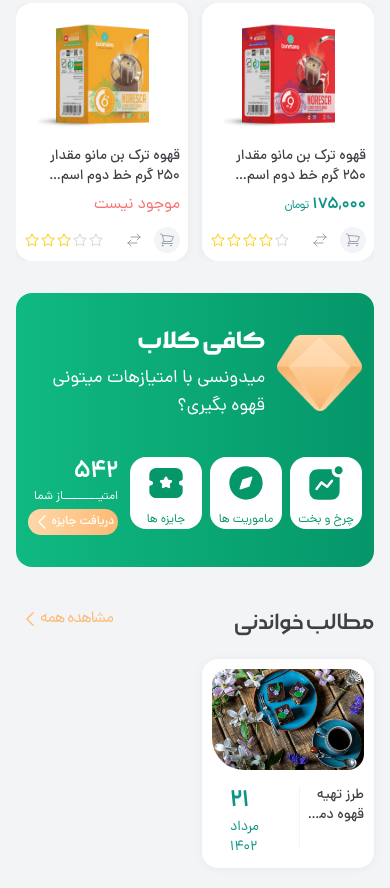
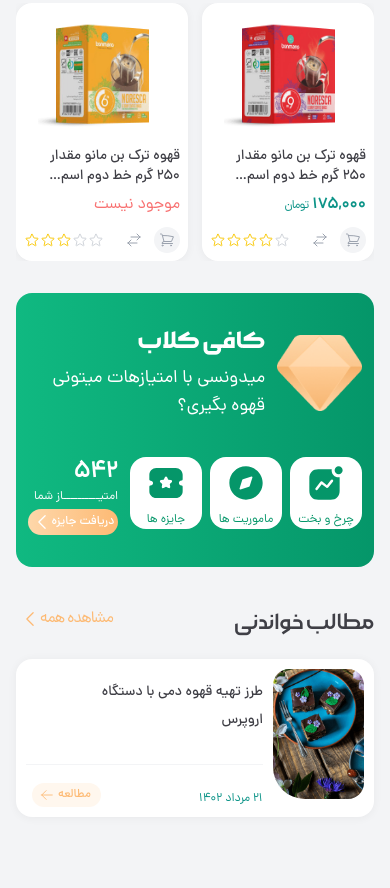
Before and after one commit to alireza-mirshamsi/coffee_shop_template, a website: page public/index.html in a window 390 px wide. Shown: the part 1719-2607 px from the top of the page. After the commit the page ends 2568 px from the top, so only its background shows below. Drawn offline with Linux system fonts and the light colour scheme.

Commit message:
update index.html

```diff
--- a/public/index.html
+++ b/public/index.html
@@ -156,6 +156,9 @@
             <path
                 d="M35.712 6C40.28 6 43.998 9.68403 43.998 14.2103L44 19.5649C44 19.9573 43.842 20.3378 43.562 20.6152C43.28 20.8946 42.9 21.0512 42.5 21.0512C40.858 21.0512 39.522 22.375 39.522 24.002C39.522 25.629 40.858 26.9528 42.5 26.9528C43.328 26.9528 44 27.6186 44 28.4391V33.7917C44 38.318 40.284 42 35.716 42H12.286C7.718 42 4 38.318 4 33.7917V28.4391C4 27.6186 4.672 26.9528 5.5 26.9528C7.144 26.9528 8.48 25.629 8.48 24.002C8.48 22.4166 7.198 21.2236 5.5 21.2236C5.102 21.2236 4.722 21.067 4.44 20.7876C4.158 20.5082 4 20.1297 4 19.7373L4.004 14.2103C4.004 9.68403 7.72 6 12.288 6H35.712ZM24.004 16.3069C23.436 16.3069 22.928 16.6201 22.674 17.1234L21.216 20.0504L17.964 20.5201C17.402 20.5994 16.942 20.9799 16.764 21.5149C16.588 22.05 16.73 22.6286 17.138 23.021L19.496 25.296L18.94 28.5124C18.844 29.0673 19.07 29.6182 19.53 29.9491C19.79 30.1334 20.092 30.2286 20.398 30.2286C20.632 30.2286 20.868 30.1711 21.084 30.0581L24 28.5401L26.91 30.0542C27.414 30.3217 28.012 30.2801 28.47 29.9472C28.932 29.6182 29.158 29.0673 29.062 28.5124L28.504 25.296L30.862 23.021C31.272 22.6286 31.414 22.05 31.236 21.5149C31.06 20.9799 30.6 20.5994 30.044 20.5221L26.786 20.0504L25.328 17.1254C25.078 16.622 24.57 16.3089 24.004 16.3069Z"
                 fill="#059669" />
+        </symbol>
+        <symbol id="arrow-left" xmlns="http://www.w3.org/2000/svg" fill="none" viewBox="0 0 24 24" stroke-width="1.5" stroke="currentColor" class="w-6 h-6">
+            <path stroke-linecap="round" stroke-linejoin="round" d="M10.5 19.5L3 12m0 0l7.5-7.5M3 12h18" />
         </symbol>
 
 
@@ -1144,25 +1147,33 @@
                     </a>
                 </div>
                 <!-- Section content -->
-                <div class="grid grid-cols-2 sm:grid-cols-3 lg:grid-cols-4 gap-3.5 md:gap-5">
-                    <div class="group p-2.5 md:pb-2 bg-white rounded-2xl dark:bg-zinc-700 shadow-normal">
-                        <div class="relative mb-4 rounded-2xl rounded-bl-4xl overflow-hidden">
-                            <img src="images/blogs/blog-1.png" alt="blog 1">
+                <div class="grid grid-cols-1 sm:grid-cols-3 lg:grid-cols-4 gap-3.5 md:gap-5">
+                    <div class="group flex gap-x-2.5 sm:block p-2.5 md:pb-2 bg-white rounded-2xl dark:bg-zinc-700 shadow-normal">
+                        <div class="relative w-[130px] h-[130px] sm:w-auto sm:h-auto sm:mb-4 rounded-2xl rounded-bl-4xl overflow-hidden">
+                            <img src="images/blogs/blog-1.png" class="h-full sm:h-auto object-cover" alt="blog 1">
                             <div class="absolute inset-0 w-full h-full hidden md:flex-center invisible opacity-0 group-hover:visible group-hover:opacity-100 bg-gradient-to-r from-orange-200/80 to-orange-300/80 transition-all delay-100">
                                 <svg class=" w-[138px] h-[54px] text-amber-900 ">
                                     <use href=" #logo-type "></use>
                                 </svg>
                             </div>
                         </div>
-                        <div class="flex items-start justify-between ">
-                            <h2 class="font-DanaMedium md:font-Dana line-clamp-2 max-w-[193px] text-sm md:text-lg text-zinc-700 dark:text-white "> طرز تهیه قهوه دمی با دستگاه اروپرس</h2>
-                            <div class="flex gap-5 ">
-                                <span class="w-px h-[61px] bg-gray-100 dark:bg-white/10 "></span>
-                                <div class="flex flex-col ml-[18px] pr-5 text-teal-600 dark:text-emerald-500 text-sm text-left ">
+                        <div class="w-full sm:flex items-start justify-between ">
+                            <a href="#" class="inline-block font-DanaMedium md:font-Dana line-clamp-2 max-w-[193px] mt-2.5 sm:mt-0 text-sm/7 md:text-lg text-zinc-700 dark:text-white "> طرز تهیه قهوه دمی با دستگاه اروپرس</a>
+                            <div class="hidden sm:flex gap-5">
+                                <span class="block h-[61px] bg-gray-100 dark:bg-white/10"></span>
+                                <div class="flex flex-col ml-[18px] -mt-1 pr-5 text-teal-600 dark:text-emerald-500 text-sm text-left ">
                                     <span class="font-DanaDemiBold text-2xl ">21</span>
                                     <span>مرداد</span>
                                     <span>1402</span>
                                 </div>
+                            </div>
+                            <div class="flex items-end justify-between sm:hidden border-t border-t-gray-100 dark:border-t-white/20 pt-[18px] mt-5">
+                                <span class="text-teal-600 dark:text-emerald-500 text-xs">21 مرداد 1402</span>
+                                <a href="#" class="flex items-center gap-x-1 ml-1.5 font-DanaMedium text-xs h-6 rounded-full pr-2.5 pl-2 bg-orange-200/20 text-orange-300"> مطالعه
+                                    <svg class="w-3.5 h-3.5">
+                                        <use href="#arrow-left"></use>
+                                    </svg>
+                                </a>
                             </div>
                         </div>
                     </div>
```
Also changed, not shown: public/styles/app.css.
